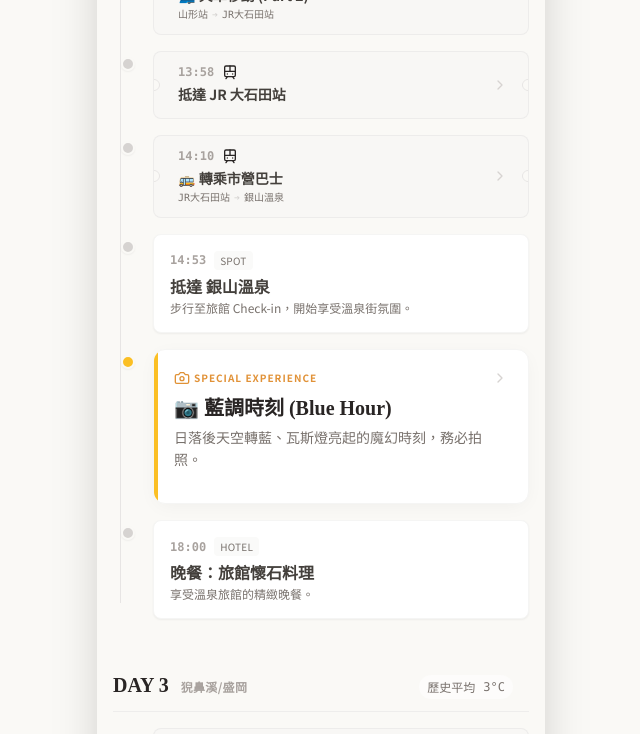
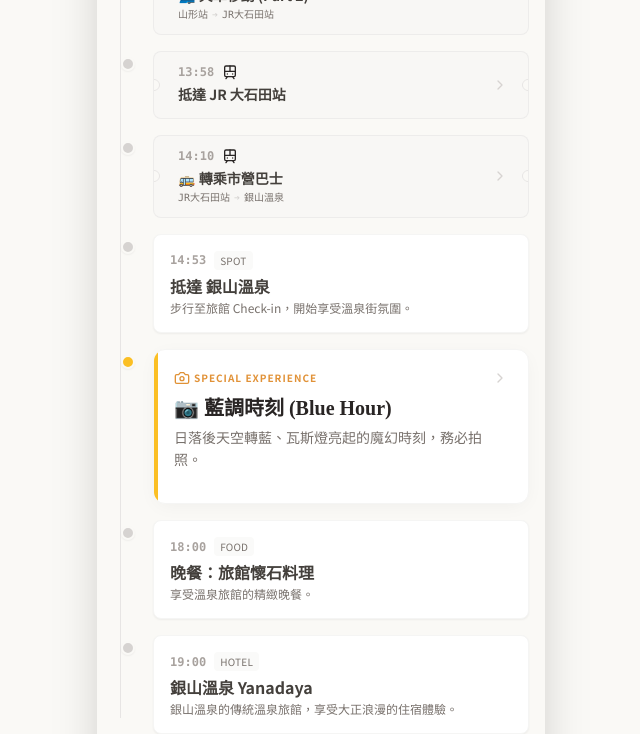
Before and after one commit to samkang/tohoku-trip, a React (Vite) app: page / in a window 1280 px wide. Shown: the part 2000-2734 px from the top of the page, without its empty margins (319-959 px from the left). Built offline with nearby package versions, Linux system fonts and the light colour scheme; no server answers.

Commit message:
Refactor itinerary data for Days 3 to 5, updating locations, activities, and descriptions. Added new hotel and dining options, and enhanced details for attractions to improve user experience.

```diff
--- a/src/data/itinerary.js
+++ b/src/data/itinerary.js
@@ -141,16 +141,23 @@ export const initialTripData = [
         photoSpot: "能登屋旅館前的紅橋是最佳拍攝點。"
       },
       {
-        id: "d2-11", type: "hotel", time: "18:00", title: "晚餐：旅館懷石料理",
+        id: "d2-11", type: "food", time: "18:00", title: "晚餐：旅館懷石料理",
         desc: "享受溫泉旅館的精緻晚餐。",
+        highlight: false
+      },
+      {
+        id: "d2-12", type: "hotel", time: "19:00", title: "銀山溫泉 Yanadaya",
+        subTitle: "やなだや",
+        location: "山形県尾花沢市銀山新畑",
+        desc: "銀山溫泉的傳統溫泉旅館，享受大正浪漫的住宿體驗。",
         highlight: false
       }
     ]
   },
   {
-    day: "DAY 3", date: "11.27", weekday: "THU", loc: "猊鼻溪/盛岡",
-    lat: 38.9329, long: 141.1341,
-    weather: { icon: "cloud", temp: "3°C", desc: "歷史平均" },
+    day: "DAY 3", date: "11.27", weekday: "THU", loc: "仙台市",
+    lat: 38.2682, long: 140.8694,
+    weather: { icon: "cloud", temp: "5°C", desc: "歷史平均" },
     items: [
       {
         id: "d3-1", type: "transport", time: "09:30", title: "Check-out，搭巴士下山",
@@ -170,190 +177,217 @@ export const initialTripData = [
         highlight: false
       },
       {
-        id: "d3-4", type: "transport", time: "13:30", title: "搭乘 東北新幹線 北上",
-        desc: "東北新幹線",
-        route: { from: "仙台站", to: "一之關站", trainNo: "東北新幹線", duration: "約30分" },
+        id: "d3-4", type: "hotel", time: "13:30", title: "飯店 Check-in",
+        desc: "前往 OneFive Sendai 飯店辦理入住，放行李。",
         highlight: false
       },
       {
-        id: "d3-5", type: "info", time: "14:00", title: "一之關站 寄放行李",
-        desc: "將大行李寄在車站置物櫃，輕裝轉車。",
+        id: "d3-5", type: "transport", time: "14:30", title: "🚌 搭乘仙台環遊巴士",
+        desc: "購買一日券，開始市區觀光。路線涵蓋仙台主要景點，可自由上下車。",
+        highlight: false,
+        story: "仙台市營的觀光循環巴士，以仙台站為起點，串聯市區主要觀光景點。購買一日券後可自由上下車，非常適合市區觀光。路線經過定禪寺通、青葉通、仙台城跡、瑞鳳殿等知名景點。"
+      },
+      {
+        id: "d3-6", type: "spot", time: "15:00", title: "📷 銀杏拍照",
+        subTitle: "定禪寺通銀杏並木",
+        location: "宮城県仙台市青葉区定禪寺通",
+        desc: "前往定禪寺通或青葉通等銀杏名所。11月底正值銀杏轉黃，是拍照的絕佳時機。",
+        highlight: true,
+        story: "仙台市區最著名的銀杏大道，全長約1公里，兩側種滿了高大的銀杏樹。11月底正值銀杏轉黃的季節，整條街道被金黃色的銀杏葉覆蓋，是仙台秋季最美的風景之一。無論是白天陽光灑落，還是夜晚點燈後的景色，都非常適合拍照。",
+        photoSpot: "定禪寺通是拍攝銀杏的最佳地點，建議在下午時分前往，光線較佳。"
+      },
+      {
+        id: "d3-7", type: "info", time: "16:00", title: "逛街購物",
+        desc: "在仙台市區自由逛街，探索在地商店。",
         highlight: false
       },
       {
-        id: "d3-6", type: "transport", time: "14:15", title: "轉乘 JR 大船渡線",
-        desc: "JR 大船渡線",
-        route: { from: "一之關站", to: "猊鼻溪站", trainNo: "JR 大船渡線", duration: "約30分" },
-        highlight: false
+        id: "d3-8", type: "food", time: "18:00", title: "善治郎 (牛舌)",
+        subTitle: "仙台駅前本店",
+        location: "宮城県仙台市青葉区中央1-8-38",
+        phone: "022-723-1877",
+        desc: "品嚐仙台最知名的牛舌名店。建議提前預約或早點前往，避免排隊。",
+        highlight: true,
+        menu: [
+          { jp: "牛たん定食", cn: "牛舌定食 (推薦 3 枚 6 切)", price: "¥2,500" },
+          { jp: "とろろ", cn: "山藥泥 (配飯絕佳)", price: "¥300" }
+        ],
+        story: "善治郎的牛舌厚度適中，經過炭火直烤後外層微焦、內層多汁，口感層次豐富。搭配的麥飯、山藥泥和牛尾湯都是經典組合。建議提前預約或避開用餐尖峰時段。"
       },
       {
-        id: "d3-7", type: "spot", time: "15:00", title: "🛶 猊鼻溪遊船 (90分鐘)",
-        subTitle: "日本百景",
-        location: "岩手県一関市東山町長坂字町467",
-        phone: "0191-47-2341",
-        desc: "欣賞溪谷美景，聽船夫唱民謠，投擲運玉許願。(請留意末班船時間可能隨季節調整)",
-        highlight: true,
-        menu: [
-          { jp: "大人2枚お願いします", cn: "請給我兩張大人票" },
-          { jp: "運玉 (うんだま)", cn: "運玉 (投擲許願用石頭)" }
-        ],
-        story: "日本百景之一，是一條長約2公里、兩岸是高達100公尺石灰岩峭壁的溪谷。這裡的遊船是日本唯一「只用一根木篙」人力撐船的往返行程。遊客坐在傳統木舟上，在船夫的撐篙下緩緩前進。回程時，船夫會唱起當地著名的民謠《猊鼻追分》，歌聲在幽靜的山谷中迴盪，非常有氣氛。船行至折返點「大猊鼻岩」下，可以嘗試將刻有「福、緣、壽、愛」等漢字的「運玉」(陶土小球)，丟進對岸岩壁上的小洞穴中。據說投進就能願望成真！11月底的景色是一幅充滿蕭瑟感的水墨畫，若遇初雪，枯枝與岩壁上覆蓋薄雪，別有一番孤寂之美。"
+        id: "d3-9", type: "info", time: "20:00", title: "🛒 逛 Yodobashi",
+        subTitle: "Yodobashi Camera 仙台店",
+        location: "宮城県仙台市青葉区中央1-1-1",
+        desc: "前往 Yodobashi Camera 仙台店。可購買電器、相機、藥妝等商品。",
+        highlight: false,
+        story: "日本大型連鎖電器量販店，仙台店位於車站附近，交通便利。除了相機、電器用品外，還有藥妝、化妝品、文具、玩具等豐富商品。免稅服務完善，是採買伴手禮和電器用品的好去處。"
       },
       {
-        id: "d3-8", type: "transport", time: "16:40", title: "返回車站，搭車回一之關",
-        desc: "領取行李。",
-        highlight: false
-      },
-      {
-        id: "d3-9", type: "transport", time: "17:45", title: "搭乘 東北新幹線",
-        desc: "東北新幹線",
-        route: { from: "一之關站", to: "盛岡站", trainNo: "東北新幹線", duration: "約40分" },
-        highlight: false
-      },
-      {
-        id: "d3-10", type: "food", time: "19:00", title: "盛樓閣 冷麵",
-        subTitle: "盛岡駅前",
-        location: "岩手県盛岡市盛岡駅前通15-5",
-        phone: "019-654-8752",
-        desc: "盛岡三大麵之一 (另外兩個是碗子蕎麥麵、炸醬麵)。源自朝鮮半島的冷麵，經改良後成為在地特色美食。",
-        highlight: true,
-        menu: [
-          { jp: "盛岡冷麺", cn: "盛岡冷麵 (必點)" },
-          { jp: "カルビ", cn: "牛五花" },
-          { jp: "上タン塩", cn: "上等鹽味牛舌" }
-        ],
-        story: "麵條使用小麥粉和馬鈴薯澱粉製成，口感極其滑順Q彈，非常有嚼勁。湯頭是冰涼清爽的牛骨高湯，帶有酸甜味。通常會搭配泡菜、水煮蛋、牛肉片和水果 (如西瓜或水梨) 一起吃，非常解膩開胃。"
-      },
-      {
-        id: "d3-11", type: "hotel", time: "19:30", title: "飯店 Check-in",
-        desc: "建議住盛岡車站附近。",
+        id: "d3-10", type: "hotel", time: "22:00", title: "仙台 OneFive Sendai 飯店",
+        subTitle: "ワンファイブ仙台",
+        location: "仙台市",
+        desc: "返回飯店休息。",
         highlight: false
       }
     ]
   },
   {
-    day: "DAY 4", date: "11.28", weekday: "FRI", loc: "盛岡/花卷",
+    day: "DAY 4", date: "11.28", weekday: "FRI", loc: "盛岡",
     lat: 39.7020, long: 141.1545,
     weather: { icon: "sun", temp: "4°C", desc: "歷史平均" },
     items: [
       {
-        id: "d4-1", type: "spot", time: "09:30", title: "盛岡市區散策",
-        subTitle: "利用「蝸牛巴士 (Den-Den Mushi)」繞行市區",
-        desc: "搭乘蝸牛巴士巡禮市區景點。",
+        id: "d4-1", type: "info", time: "10:00", title: "仙台市區自由活動",
+        desc: "可選擇在仙台站周邊逛逛，或享受飯店設施。",
         highlight: false
       },
       {
-        id: "d4-2", type: "spot", time: "10:00", title: "景點巡禮：岩手銀行赤煉瓦館",
+        id: "d4-2", type: "hotel", time: "12:00", title: "Check-out",
+        desc: "退房並寄放行李（或直接帶行李前往盛岡）。",
+        highlight: false
+      },
+      {
+        id: "d4-3", type: "transport", time: "13:00", title: "搭乘 東北新幹線",
+        desc: "東北新幹線",
+        route: { from: "仙台站", to: "盛岡站", trainNo: "東北新幹線", duration: "約40分" },
+        highlight: false
+      },
+      {
+        id: "d4-4", type: "info", time: "14:00", title: "抵達盛岡站",
+        desc: "可在車站內或周邊稍作休息。",
+        highlight: false
+      },
+      {
+        id: "d4-5", type: "hotel", time: "15:00", title: "飯店 Check-in",
+        desc: "前往 Art 盛岡辦理入住，放行李。",
+        highlight: false
+      },
+      {
+        id: "d4-6", type: "food", time: "18:00", title: "盛岡冷麵",
+        subTitle: "盛樓閣 或 Pyonpyon-sha",
+        location: "岩手県盛岡市",
+        desc: "在盛岡站周邊或市區品嚐正宗的盛岡冷麵。推薦：盛樓閣、Pyonpyon-sha 等名店。",
+        highlight: true,
+        menu: [
+          { jp: "盛岡冷麺", cn: "盛岡冷麵 (必點)" },
+          { jp: "カルビ", cn: "牛五花" }
+        ],
+        story: "盛岡三大麵之一 (另外兩個是碗子蕎麥麵、炸醬麵)。源自朝鮮半島的冷麵，經改良後成為在地特色美食。麵條使用小麥粉和馬鈴薯澱粉製成，口感極其滑順Q彈，非常有嚼勁。湯頭是冰涼清爽的牛骨高湯，帶有酸甜味。通常會搭配泡菜、水煮蛋、牛肉片和水果 (如西瓜或水梨) 一起吃，非常解膩開胃。"
+      },
+      {
+        id: "d4-7", type: "info", time: "19:30", title: "盛岡市區散步",
+        desc: "可在車站周邊或市區悠閒散步，感受盛岡的夜晚氛圍。",
+        highlight: false
+      },
+      {
+        id: "d4-8", type: "hotel", time: "21:00", title: "Art 盛岡 (Art Morioka)",
+        subTitle: "アートホテル盛岡",
+        location: "岩手県盛岡市",
+        desc: "返回飯店休息。",
+        highlight: false
+      }
+    ]
+  },
+  {
+    day: "DAY 5", date: "11.29", weekday: "SAT", loc: "盛岡/新花卷/歸途",
+    lat: 39.3939, long: 141.1173,
+    weather: { icon: "sun", temp: "6°C", desc: "歷史平均" },
+    items: [
+      {
+        id: "d5-1", type: "info", time: "09:00", title: "飯店早餐",
+        desc: "在 Art 盛岡享受最後的早餐時光。",
+        highlight: false
+      },
+      {
+        id: "d5-2", type: "spot", time: "10:00", title: "🚶 步行前往盛岡城跡",
+        subTitle: "盛岡城跡公園（岩手公園）",
+        location: "岩手県盛岡市内丸",
+        desc: "從飯店步行前往盛岡城跡公園。欣賞秋季景色，適合拍照。",
+        highlight: false,
+        story: "盛岡城是江戶時代南部藩的居城，現已改建為公園。園內保留著石垣、護城河等遺跡，是盛岡市區重要的歷史地標。公園內種植了許多櫻花樹和楓樹，春季賞櫻、秋季賞楓都是絕佳地點。11月底雖然已過楓葉季，但仍可欣賞到蕭瑟的秋景，適合悠閒散步和拍照。"
+      },
+      {
+        id: "d5-3", type: "spot", time: "10:30", title: "🏛️ 參觀岩手銀行赤煉瓦館",
         subTitle: "辰野金吾作品",
         location: "岩手県盛岡市中ノ橋通1-2-20",
-        desc: "建於 1911 年，是日本知名建築師「辰野金吾」在東北地區唯一的作品（他也是東京車站、台灣總統府的設計者）。",
+        desc: "從盛岡城跡步行約 10 分鐘。欣賞辰野金吾設計的紅磚建築。",
         highlight: false,
-        story: "紅磚牆面搭配白色花崗岩飾帶的「辰野式」風格非常鮮明。這棟建築曾是銀行的總行，現在作為多功能展演空間開放參觀，是盛岡市的地標性建築，非常適合拍照打卡。"
+        story: "建於 1911 年，是日本知名建築師「辰野金吾」在東北地區唯一的作品（他也是東京車站、台灣總統府的設計者）。紅磚牆面搭配白色花崗岩飾帶的「辰野式」風格非常鮮明。這棟建築曾是銀行的總行，現在作為多功能展演空間開放參觀，是盛岡市的地標性建築，非常適合拍照打卡。"
       },
       {
-        id: "d4-3", type: "spot", time: "10:30", title: "光原社 (Kogensha)",
-        subTitle: "文藝複合空間",
+        id: "d5-4", type: "spot", time: "11:00", title: "🌸 參觀石割櫻",
+        subTitle: "國家天然紀念物",
         location: "岩手県盛岡市",
-        desc: "原本是出版宮澤賢治生前唯一童話集《要求特別多的餐廳》的出版社。現在變身為一個充滿文藝氣息的複合式空間。",
+        desc: "從岩手銀行步行約 5 分鐘。欣賞從巨石中生長出的櫻花樹（國家天然紀念物）。",
         highlight: false,
-        story: "園區內有販售精選民藝品、陶器的商店，還有一個氣氛極佳的咖啡館「可否館」。在中庭散步，能感受到宮澤賢治時代的氛圍。"
+        story: "一棵從巨大花崗岩裂縫中生長出來的櫻花樹，被指定為日本國家天然紀念物。據說樹齡超過 400 年，展現了生命力的奇蹟。這棵櫻花樹從直徑約 3 公尺的巨石中央裂縫中長出，樹幹直徑約 1 公尺，是盛岡市最著名的自然奇觀之一。雖然 11 月底不是櫻花季，但仍可欣賞到這棵奇樹的獨特姿態。"
       },
       {
-        id: "d4-4", type: "food", time: "12:30", title: "午餐：岩手美食",
-        subTitle: "挑戰「碗子蕎麥麵」或在地咖啡廳",
-        desc: "可選擇挑戰「碗子蕎麥麵」或在地咖啡廳。",
-        highlight: false,
-        menu: [
-          { jp: "わんこそばコース", cn: "碗子蕎麥麵套餐 (東家本店)" },
-          { jp: "証明書", cn: "完食證明書 (吃超過100碗會獲得木牌)" }
-        ]
+        id: "d5-5", type: "hotel", time: "11:30", title: "返回飯店 Check-out",
+        desc: "退房並整理行李。",
+        highlight: false
       },
       {
-        id: "d4-5", type: "transport", time: "14:30", title: "回飯店拿行李，搭新幹線",
+        id: "d5-6", type: "spot", time: "12:00", title: "🏢 Malios 眺望臺",
+        subTitle: "20 樓展望台",
+        location: "岩手県盛岡市",
+        desc: "前往 Malios 大樓 20 樓展望台。欣賞盛岡市區全景（距離盛岡站約 250 公尺）。",
+        highlight: false,
+        story: "位於盛岡站附近的 Malios 大樓 20 樓，是免費的展望台，可俯瞰盛岡市區全景。從展望台可以遠眺盛岡市區、岩手山等風景，是欣賞盛岡城市風貌的最佳地點。距離盛岡站僅約 250 公尺，交通便利，非常適合在離開前最後一覽盛岡美景。"
+      },
+      {
+        id: "d5-7", type: "transport", time: "12:30", title: "🚅 搭乘 JR 前往新花卷站",
         desc: "東北新幹線",
         route: { from: "盛岡站", to: "新花卷站", trainNo: "東北新幹線", duration: "約12分" },
         highlight: false
       },
       {
-        id: "d4-6", type: "transport", time: "15:00", title: "抵達 新花卷站",
-        subTitle: "【交通選擇時間】",
-        desc: "(推薦)🚕 搭乘計程車前往計程車招呼站，直接搭車至飯店。車程約 15-20 分鐘，車資約 3,000~3,500円。",
+        id: "d5-8", type: "info", time: "12:45", title: "抵達新花卷站",
+        desc: "可先寄放行李在車站置物櫃。",
         highlight: false
       },
       {
-        id: "d4-7", type: "hotel", time: "15:40", title: "Check-in & 溫泉巡禮",
-        desc: "抵達後盡情享受溫泉設施。",
+        id: "d5-9", type: "spot", time: "13:00", title: "⚾ 參觀大谷翔平展覽室",
+        subTitle: "Ohtani Shohei Exhibition Room",
+        location: "岩手県花巻市",
+        desc: "前往大谷翔平展覽室參觀。（請確認展覽室具體位置與開放時間）",
+        highlight: true,
+        story: "展示日本職棒傳奇球星大谷翔平相關文物與紀念品的展覽空間。大谷翔平出生於岩手縣奧州市，是日本職棒史上最受矚目的二刀流選手之一。展覽室內展示大谷翔平的球衣、簽名球、照片、獎盃等珍貴收藏，讓球迷能夠近距離感受這位傳奇球星的成長歷程與輝煌成就。是棒球迷必訪的朝聖地點。"
+      },
+      {
+        id: "d5-10", type: "food", time: "14:30", title: "🍜 午餐：白龍榨醬麵",
+        subTitle: "新花卷站內",
+        location: "岩手県花巻市新花巻駅",
+        desc: "在新花卷站內品嚐盛岡三大麵之一的榨醬麵。",
+        highlight: true,
+        menu: [
+          { jp: "じゃじゃ麺", cn: "榨醬麵 (必點)" },
+          { jp: "半ライス", cn: "半份白飯 (可加點)" }
+        ],
+        story: "盛岡三大麵之一（另外兩個是冷麵、碗子蕎麥麵）。榨醬麵源自中國的炸醬麵，經在地化改良後成為盛岡的特色美食。白龍是新花卷站內知名的榨醬麵店。榨醬麵的特色是將炒過的肉末和蔬菜（如洋蔥、青椒、豆芽等）與甜麵醬一起炒製成醬料，淋在Q彈的麵條上，再搭配黃瓜絲、蔥花等配菜。吃法通常是先將醬料與麵條充分拌勻，讓每一根麵條都裹上濃郁的醬汁，口感豐富且層次分明。"
+      },
+      {
+        id: "d5-11", type: "transport", time: "15:00", title: "前往花卷機場",
+        desc: "從新花卷站搭乘計程車或巴士前往花卷機場。車程約 10-15 分鐘。",
         highlight: false
       },
       {
-        id: "d4-8", type: "hotel", time: "18:30", title: "晚餐：飯店 Buffet",
-        subTitle: "花卷溫泉",
-        location: "岩手県花巻市湯本1-125",
-        desc: "享受岩手在地食材與螃蟹等美食吃到飽。",
-        highlight: true,
-        story: "花卷溫泉鄉位於岩手縣花卷市西部山區的溫泉地總稱，是東北著名的溫泉度假勝地。如果入住主要的「花卷溫泉」園區（包含千秋閣、花卷、紅葉館三家飯店），館內有連通道相連，房客可以穿著浴衣自由穿梭，一次泡遍三家飯店不同風格的大浴場和露天風呂，享受「溫泉巡禮」的樂趣。",
-        menu: [
-          { jp: "カニ食べ放題", cn: "螃蟹吃到飽 (Buffet 特色)" },
-          { jp: "バラ風呂", cn: "玫瑰浴 (千秋閣大浴場)" }
-        ]
-      }
-    ]
-  },
-  {
-    day: "DAY 5", date: "11.29", weekday: "SAT", loc: "童話村/歸途",
-    lat: 39.3939, long: 141.1173,
-    weather: { icon: "sun", temp: "6°C", desc: "歷史平均" },
-    items: [
-      {
-        id: "d5-1", type: "hotel", time: "11:00", title: "Check-out",
-        desc: "辦理退房，建議請飯店幫忙叫計程車前往童話村 (約 10 分鐘)。",
-        menu: [
-          { jp: "タクシーを呼んでいただけますか", cn: "可以幫我叫計程車嗎？" },
-          { jp: "宮沢賢治童話村まで", cn: "要去宮澤賢治童話村" }
-        ]
-      },
-      {
-        id: "d5-2", type: "spot", time: "11:30", title: "🍄 宮澤賢治童話村",
-        subTitle: "充滿水晶與鏡子的夢幻森林",
-        location: "岩手県花巻市高松26-19",
-        desc: "為了紀念出生於花卷的日本國民作家「宮澤賢治」而建立的主題園區。這裡不是遊樂園，而是一個將他筆下童話世界具象化的學習與體驗空間。(週六有營業)",
-        highlight: true,
-        story: "入口處設計成《銀河鐵道之夜》中的車站閘門，象徵踏入童話世界。主展館內分為「夢幻大廳」、「宇宙」、「天空」、「大地」、「水」等五個主題房間。利用大量的鏡子、水晶、燈光和影像技術，營造出奇幻、迷離的視覺效果，彷彿置身萬花筒中，超級適合拍照！戶外森林區有散步小徑，以及數棟小木屋，分別展示童話中出現的植物、動物、星星等主題。"
-      },
-      {
-        id: "d5-3", type: "food", time: "13:00", title: "午餐：山貓軒 (Wildcat House)",
-        subTitle: "注文の多い料理店",
-        location: "岩手県花巻市矢沢3-161-33",
-        desc: "位於童話村停車場旁，是以宮澤賢治代表作《要求特別多的餐廳》為主題的餐廳。",
-        highlight: false,
-        menu: [
-          { jp: "すいとんセット", cn: "麵疙瘩定食 (鄉土料理)" },
-          { jp: "山猫ぞうすい", cn: "山貓雜炊" }
-        ],
-        story: "店門口就掛著故事中那句著名的標語：「胖一點的人和年輕一點的人，我們特別歡迎」。店內裝潢復古，提供以岩手在地食材製作的洋食料理，如燉牛肉、漢堡排等，在此用餐別有一番趣味。"
-      },
-      {
-        id: "d5-4", type: "transport", time: "15:00", title: "搭計程車前往機場",
-        desc: "距離很近，約 10-15 分鐘車程，輕鬆方便。",
-        highlight: false
-      },
-      {
-        id: "d5-4a", type: "info", time: "15:30", title: "抵達 花卷機場 (HNA)",
+        id: "d5-12", type: "info", time: "15:30", title: "抵達 花卷機場 (HNA)",
         desc: "機場很小，建議入關前完成採買。",
         highlight: false
       },
       {
-        id: "d5-5", type: "transport", time: "17:50", title: "🛫 起飛回台灣",
+        id: "d5-13", type: "transport", time: "17:50", title: "🛫 起飛回台灣",
         desc: "搭乘 台灣虎航 IT259 班機。再見東北！",
         highlight: true
       },
       {
-        id: "d5-5a", type: "transport", time: "21:10", title: "🛬 抵達桃園機場 (TPE)",
+        id: "d5-14", type: "transport", time: "21:10", title: "🛬 抵達桃園機場 (TPE)",
         desc: "辦理入境手續、提領行李。",
         highlight: false
       },
       {
-        id: "d5-6", type: "transport", time: "21:40", title: "🚗 專車接送回家",
+        id: "d5-15", type: "transport", time: "21:40", title: "🚗 專車接送回家",
         subTitle: "和運接送 (訂單 45IFT3)",
         desc: "司機資訊將於搭車前6小時提供。從桃園機場出發返回台北市。",
         reservationNo: "驗證碼: 1616",
```
